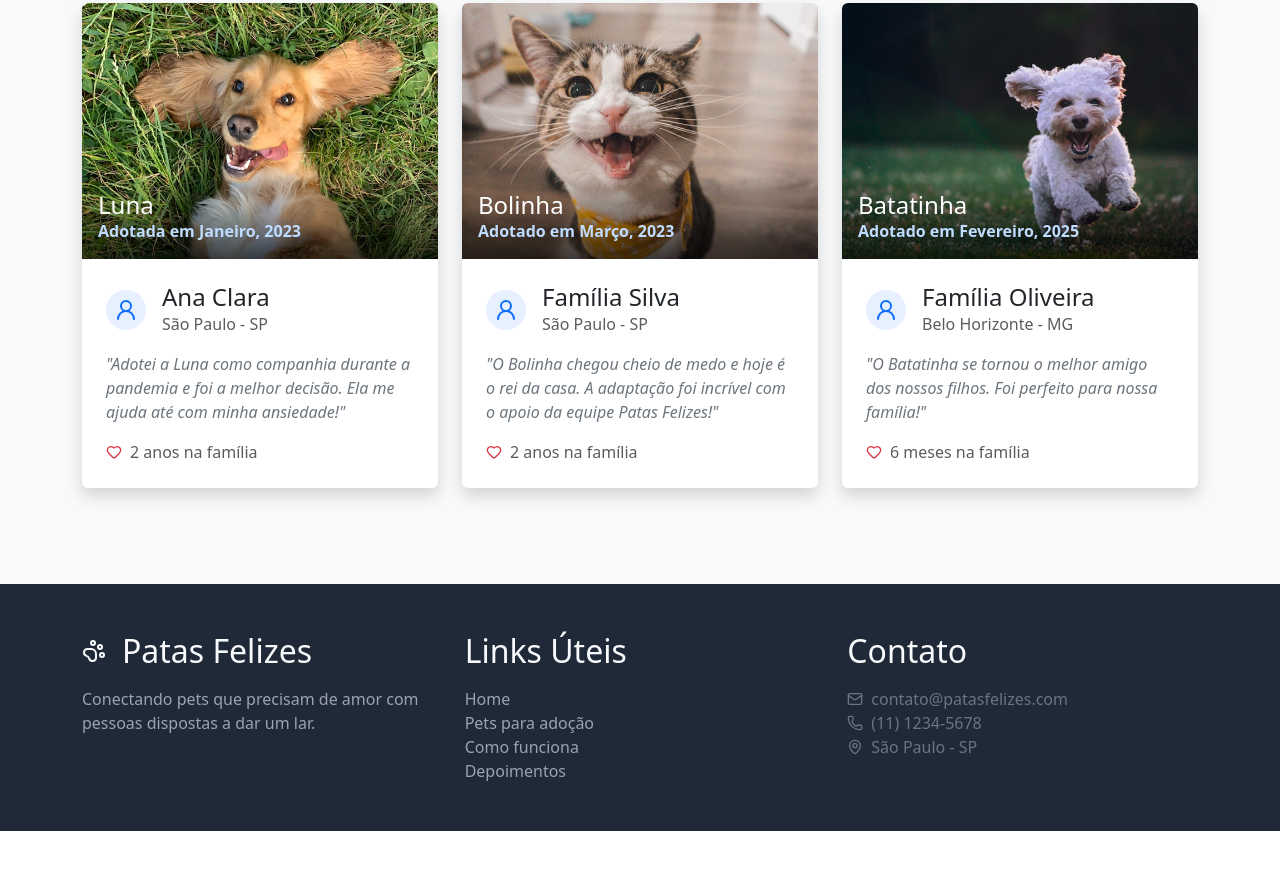
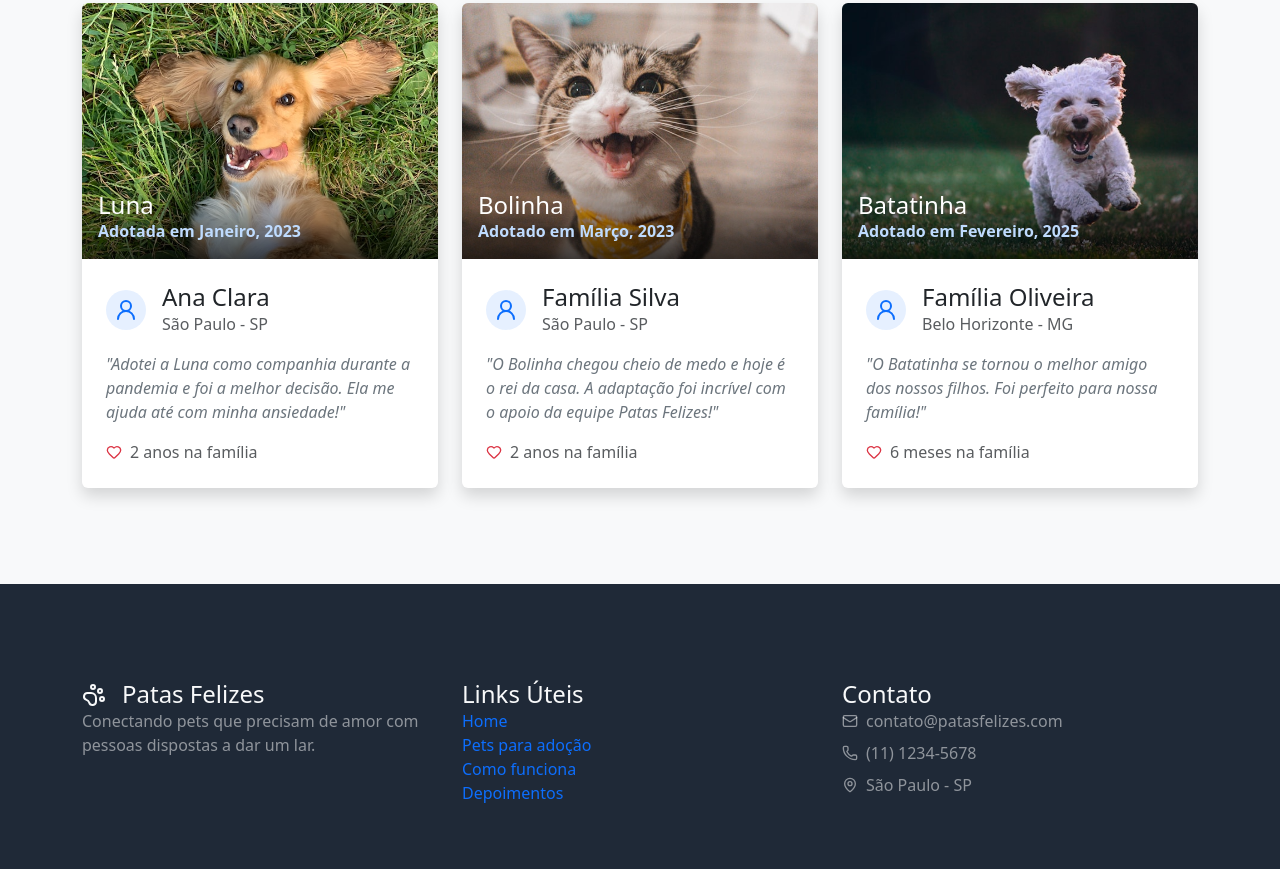
Before and after one commit to sirkaue/patas-felizes-bootstrap, a plain HTML site: page index.html in a window 1280 px wide. Shown: the part 1511-2380 px from the top of the page. Before the commit the page ends 2342 px from the top, so only its background shows below. Drawn offline with nearby package versions, Linux system fonts and the light colour scheme.

Commit message:
feat: restructure footer layout for improved readability and accessibility

```diff
--- a/index.html
+++ b/index.html
@@ -418,95 +418,70 @@
         </div>
       </section>
     </main>
+
     <footer>
-      <div class="container footer-content">
-        <div class="footer-grid">
-          <div class="d-flex flex-column gap-3">
+      <div class="container footer-content py-5">
+        <div class="row g-4">
+          <!-- Coluna 1 -->
+          <div class="col-12 col-md-6 col-lg-4">
             <div class="d-flex align-items-center gap-3 text-light">
               <i data-lucide="paw-print"></i>
-              <h2 class="mb-0">Patas Felizes</h2>
+              <h2 class="mb-0 fs-4">Patas Felizes</h2>
             </div>
-            <p class="mb-0" style="color: #9ca3af">
+            <p class="mb-0 text-white-50">
               Conectando pets que precisam de amor com pessoas dispostas a dar
               um lar.
             </p>
           </div>
-
-          <div class="d-flex flex-column gap-3 text-light">
-            <h2 class="mb-0">Links Úteis</h2>
+          <!-- Coluna 2 -->
+          <div class="col-12 col-md-6 col-lg-4 text-light">
+            <h2 class="mb-0 fs-4">Links Úteis</h2>
             <div class="d-flex flex-column">
-              <a
-                href="#"
-                class="mb-0 text-decoration-none"
-                style="color: #9ca3af"
-                >Home</a
-              >
-              <a
-                href="#"
-                class="mb-0 text-decoration-none"
-                style="color: #9ca3af"
-                >Pets para adoção</a
-              >
-              <a
-                href="#"
-                class="mb-0 text-decoration-none"
-                style="color: #9ca3af"
-                >Como funciona</a
-              >
-              <a
-                href="#"
-                class="mb-0 text-decoration-none"
-                style="color: #9ca3af"
-                >Depoimentos</a
-              >
+              <a href="#" class="mb-0 text-decoration-none">Home</a>
+              <a href="#" class="mb-0 text-decoration-none">Pets para adoção</a>
+              <a href="#" class="mb-0 text-decoration-none">Como funciona</a>
+              <a href="#" class="mb-0 text-decoration-none">Depoimentos</a>
             </div>
           </div>
-
-          <div class="d-flex flex-column gap-3 text-light">
-            <h2 class="mb-0">Contato</h2>
-            <div style="color: #9ca3af">
-              <div class="d-flex gap-2 text-secondary align-items-center">
+          <!-- Coluna 3 -->
+          <div class="col-12 col-md-6 col-lg-4 text-light">
+            <h2 class="mb-0 fs-4">Contato</h2>
+            <div>
+              <div class="d-flex gap-2 text-secondary align-items-center mb-2">
                 <i
                   data-lucide="mail"
                   style="width: 16px; height: 16px"
-                  class="footer-icons"
                   aria-hidden="true"
+                  class="text-white-50"
                 ></i>
-                <p class="mb-0">contato@patasfelizes.com</p>
+                <p class="mb-0 text-white-50">contato@patasfelizes.com</p>
               </div>
 
-              <div class="d-flex gap-2 text-secondary align-items-center">
+              <div class="d-flex gap-2 text-secondary align-items-center mb-2">
                 <i
                   data-lucide="phone"
                   style="width: 16px; height: 16px"
-                  class="footer-icons"
                   aria-hidden="true"
+                  class="text-white-50"
                 ></i>
-                <p class="mb-0">(11) 1234-5678</p>
+                <p class="mb-0 text-white-50">(11) 1234-5678</p>
               </div>
 
-              <div class="d-flex gap-2 text-secondary align-items-center">
+              <div class="d-flex gap-2 text-secondary align-items-center mb-2">
                 <i
                   data-lucide="map-pin"
                   style="width: 16px; height: 16px"
-                  class="footer-icons"
                   aria-hidden="true"
+                  class="text-white-50"
                 ></i>
-                <p class="mb-0">São Paulo - SP</p>
+                <p class="mb-0 text-white-50">São Paulo - SP</p>
               </div>
             </div>
           </div>
-
-          <!-- <div class="text-light">
-            <h2>Patas Felizes</h2>
-            <p>
-              Conectando pets que precisam de amor com pessoas dispostas a dar
-              um lar.
-            </p>
-          </div> -->
         </div>
       </div>
     </footer>
+
     <script
       src="https://cdn.jsdelivr.net/npm/bootstrap@5.3.7/dist/js/bootstrap.bundle.min.js"
       integrity="sha384-ndDqU0Gzau9qJ1lfW4pNLlhNTkCfHzAVBReH9diLvGRem5+R9g2FzA8ZGN954O5Q"
```
